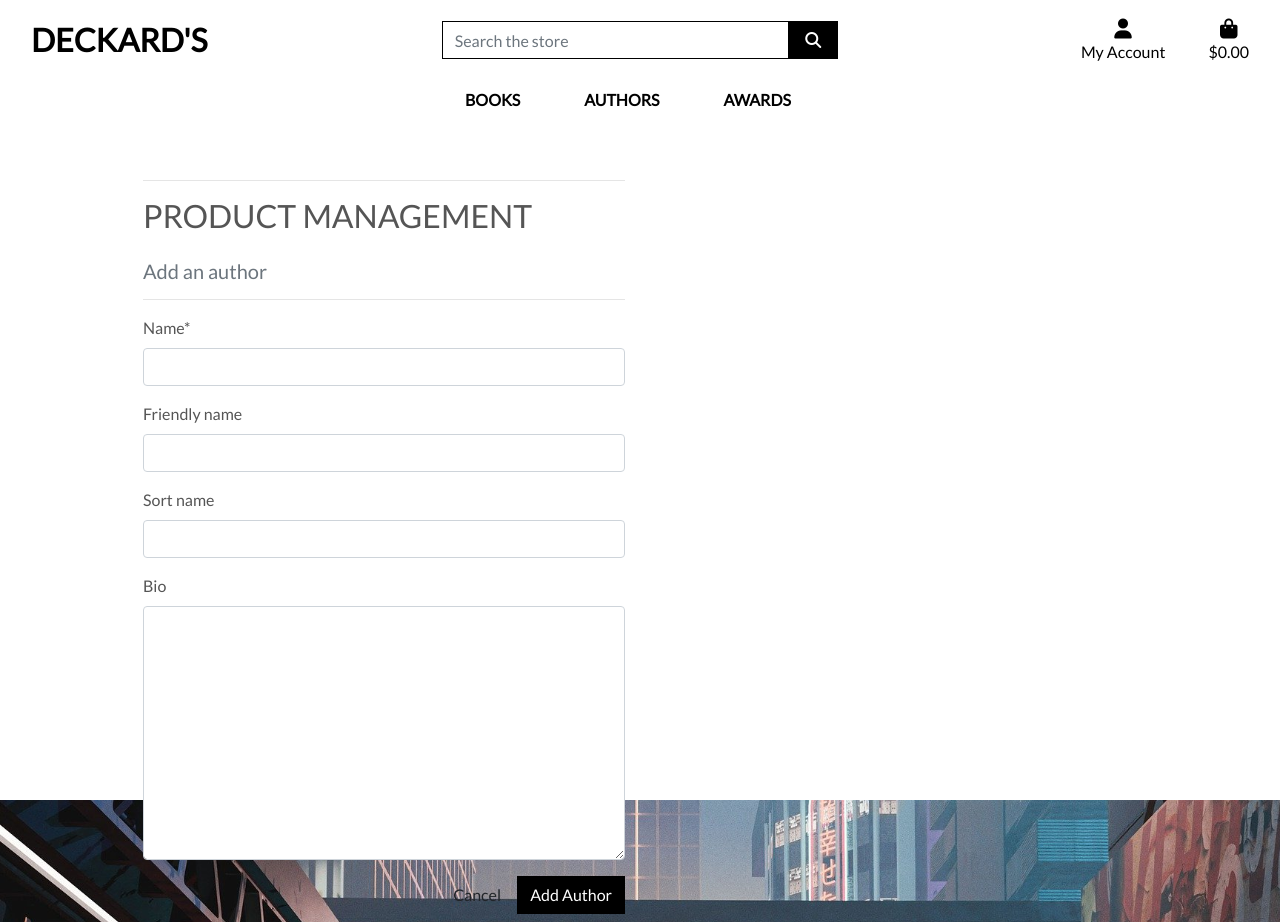
After one commit to Code-Institute-Submissions/rch79-MP5-Deckards_JulyResub, a Django app: page /books/add_author/ in a window 1280 px wide. The commit adds this page. Run offline with Django 3.2, Linux system fonts and the light colour scheme; some libraries are stand-ins or nearby versions.

Commit message:
Add admin add author view and template

```diff
--- a/books_app/forms.py
+++ b/books_app/forms.py
@@ -18,3 +18,16 @@ class BookForm(forms.ModelForm):
         self.fields['author'].choices = sorted_names
         for field_name, field in self.fields.items():
             field.widget.attrs['class'] = 'border-black-rounded-0'
+
+
+class AuthorForm(forms.ModelForm):
+
+    class Meta:
+        model = Author
+        fields = '__all__'
+
+    def __init__(self, *args, **kwargs):
+        super().__init__(*args, **kwargs)
+
+        for field_name, field in self.fields.items():
+            field.widget.attrs['class'] = 'border-black-rounded-0'
--- /dev/null
+++ b/books_app/templates/books_app/add_author.html
@@ -0,0 +1,38 @@
+{% extends "base.html" %}
+{% load static %}
+
+
+{% block page_header %}
+<div class="header-container">
+    <div class="row">
+        <div class="col"></div>
+    </div>
+</div>
+{% endblock %}
+
+{% block content %}
+<div class="overlay"></div>
+<div class="container">
+    <div class="row">
+        <div class="col-12 col-md-6">
+            <hr>
+            <h2 class="logo-font mb-4">Product Management</h2>
+            <h5 class="text-muted">Add an author</h5>
+            <hr>
+        </div>
+    </div>
+
+    <div class="row">
+        <div class="col-12 col-md-6">
+            <form method="POST" action =" {% url 'add_author' %}" class="form mb-2" enctype="multipart/form-data">
+                {% csrf_token %}
+                {{ form | crispy }}
+                <div class ="text-right">
+                    <a class="btn btn-outline-black rounded-0" href="{% url 'books' %}">Cancel</a>
+                    <button class="btn btn-black rounded-0" type="submit">Add Author</button>
+                </div>
+
+            </form>
+        </div>
+    </div>
+    {% endblock%}
--- a/books_app/templates/books_app/books.html
+++ b/books_app/templates/books_app/books.html
@@ -63,10 +63,10 @@
                             {% if request.user.is_superuser %}
                                 <div class="btn-group d-flex justify-content-center" role="group">
                                     <button type="button" class="mr-2 btn btn-warning btn-sm">
-                                        <a href="{% url 'edit_book' book.id %}" class="text-dark"><strong>Edit Book</strong></a>
+                                        <a href="{% url 'edit_book' book.id %}" class="text-dark"><strong>Edit</strong></a>
                                     </button>
                                     <button type="button" class="ml-2 btn btn-danger btn-sm">
-                                        <a href="{% url 'delete_book' book.id %}">Delete Book</a>
+                                        <a href="{% url 'delete_book' book.id %}" class="text-white">Delete</a>
                                     </button>
                                 </div>
                             {% endif %}
--- a/books_app/urls.py
+++ b/books_app/urls.py
@@ -7,4 +7,5 @@ urlpatterns = [
     path('add_book/', views.add_book, name='add_book'),
     path('edit_book/<int:book_id>/', views.edit_book, name='edit_book'),
     path('delete_book/<int:book_id>', views.delete_book, name='delete_book'),
+    path('add_author/', views.add_author, name='add_author'),
 ]
--- a/books_app/views.py
+++ b/books_app/views.py
@@ -4,7 +4,7 @@ from django.db.models import Q
 from django.db.models.functions import Lower
 
 from .models import Book, Author, Award, AwardDetails
-from .forms import BookForm
+from .forms import BookForm, AuthorForm
 
 # Create your views here.
 
@@ -178,3 +178,25 @@ def delete_book(request, book_id):
     book.delete()
     messages.success(request, 'Book deleted')
     return redirect(reverse('books'))
+
+
+def add_author(request):
+    '''Add an author to the store'''
+
+    if request.method == "POST":
+        form = AuthorForm(request.POST)
+        if form.is_valid():
+            form.save(), 'New book successfully added'
+            messages.success(request, 'New author successfully added')
+            return redirect(reverse('add_author'))
+        else:
+            messages.error(request, 'Failed to add new author. Please ensure information provided is valid')
+    else:
+        form = AuthorForm()
+
+    template = 'books_app/add_author.html'
+    context = {
+        'form': form,
+    }
+
+    return render(request, template, context)
```
Also changed, not shown: db.sqlite3.
